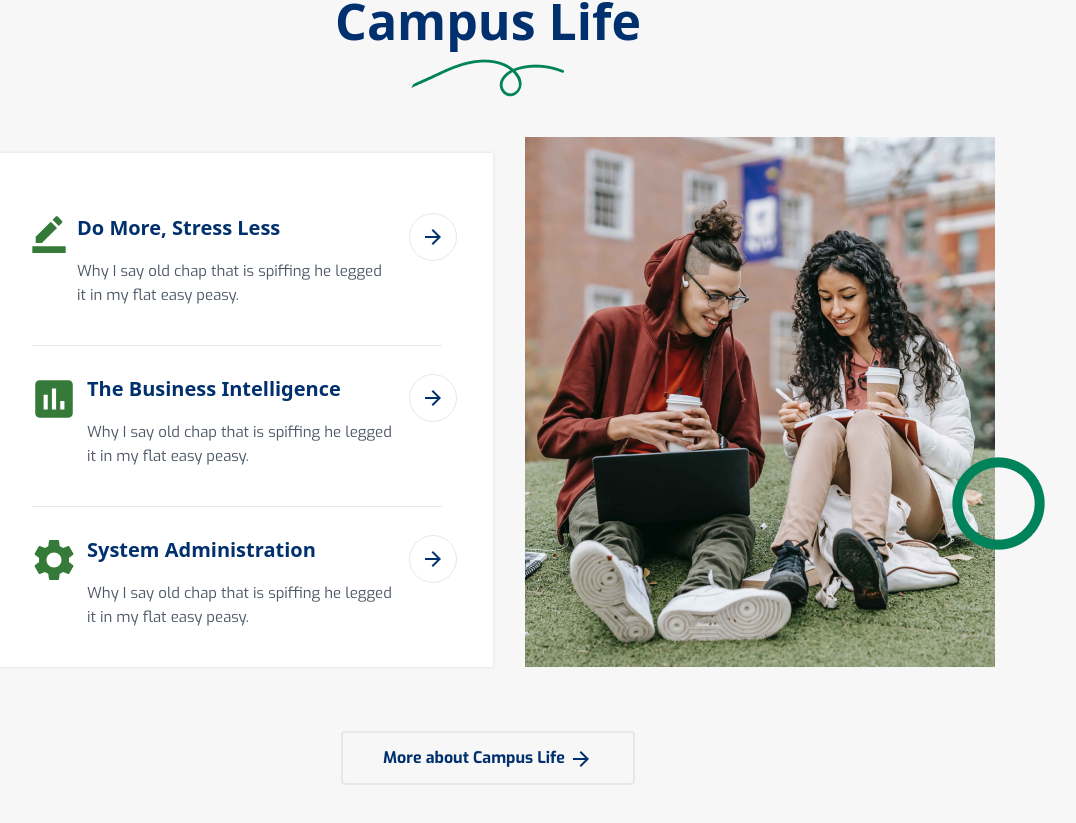
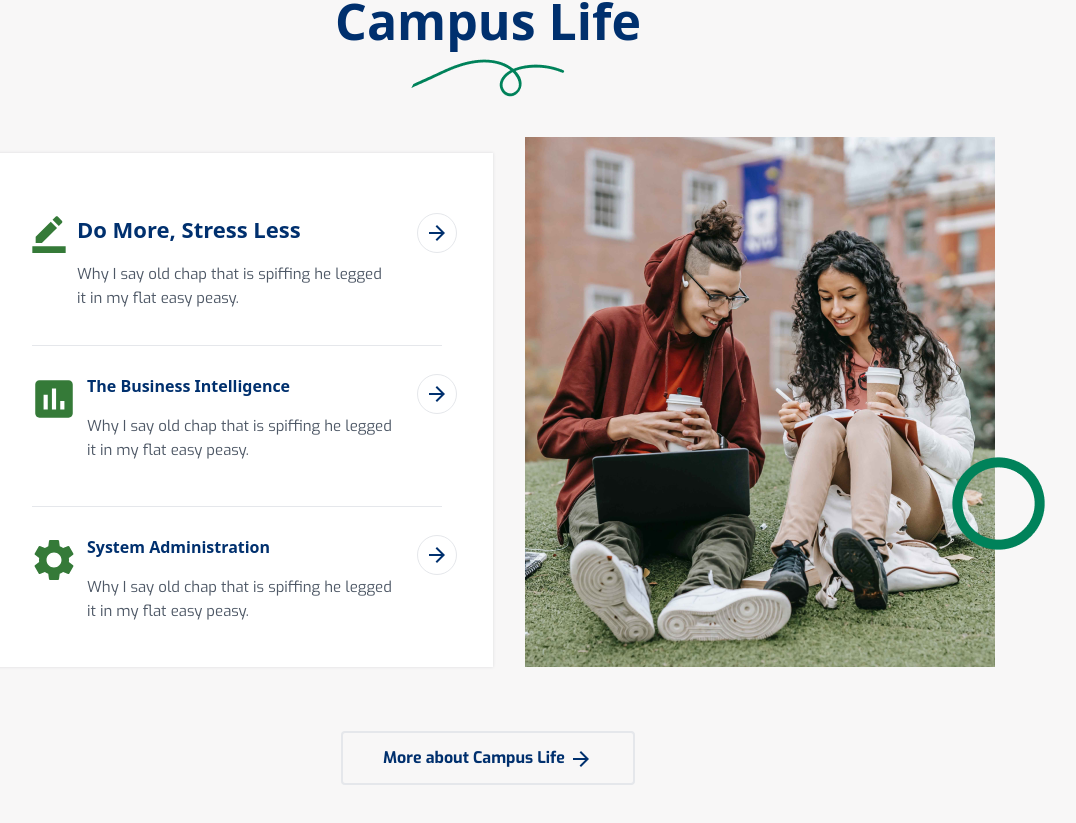
Before and after one commit to Fission-Fox/school-web, a Next.js app: page / in a window 1280 px wide. Shown: the part 2944-3767 px from the top of the page, without its empty margins (152-1228 px from the left). Built offline with nearby package versions, Linux system fonts and the light colour scheme.

Commit message:
fix: campuslife

```diff
--- a/src/components/campuslife.tsx
+++ b/src/components/campuslife.tsx
@@ -23,36 +23,14 @@ export default function Campuslife() {
       </div>
 
       <div className="flex justify-center flex-col lg:flex-row gap-8 mt-10">
-        <div className="text-[#357a38] flex flex-col gap-40 shadow bg-white w-full lg:w-[40%] pt-8 mt-4 ">
+        <div className="text-[#357a38] flex flex-col gap-40 shadow bg-white w-full  lg:w-[40%] pt-8 mt-4 ">
           <div className="w-full">
-            <div className="flex flex-row justify-between h-40 w-full py-7 px-9">
+            <div className="flex flex-row justify-between h-40 w-full py-7 px-2 md:px-9">
               <div className="px-3 flex gap-2">
                 <BorderColorIcon style={{ fontSize: "40px" }} />
                 <div>
-                  <div className="text-[#00306E] text-[15px] md:text-[20px] font-sans font-bold align items-center">
+                  <div className="text-[#00306E] text-[16px] md:text-[20px] lg:text-[22px] font-sans font-bold align items-center">
                     Do More, Stress Less
-                  </div>
-                  <div className="text-[#4d5765] text-[13px] md:text-[15px] flex flex-row mt-4">
-                    <p>
-                      {" "}
-                      Why I say old chap that is spiffing he legged <br />
-                      it in my flat easy peasy.
-                    </p>
-                  </div>
-                </div>
-              </div>
-              <button className="border rounded-full w-12 h-12 text-[#00306E] hover:bg-[#00306E] hover:text-white">
-                <ArrowForwardIcon />
-              </button>
-            </div>
-
-            <hr className="w-[80%] m-auto" />
-            <div className="flex flex-row justify-between h-40 w-full py-7 px-9">
-              <div className="px-3 flex gap-2">
-                <AssessmentIcon style={{ fontSize: "50px" }} />
-                <div>
-                  <div className="text-[#00306E] text-[15px] md:text-[20px] font-sans font-bold align items-center">
-                    The Business Intelligence
                   </div>
                   <div className="text-[#4d5765] text-[12px] md:text-[15px] flex flex-row mt-4">
                     <p>
@@ -63,19 +41,20 @@ export default function Campuslife() {
                   </div>
                 </div>
               </div>
-              <button className="border rounded-full w-12 h-12 text-[#00306E] hover:bg-[#00306E] hover:text-white">
+              <button className="border w-10 h-10 flex items-center justify-center rounded-full   text-[#00306E] hover:bg-[#00306E] hover:text-white">
                 <ArrowForwardIcon />
               </button>
             </div>
+
             <hr className="w-[80%] m-auto" />
-            <div className="flex flex-row justify-between h-40 w-full py-7 px-9">
+            <div className="flex flex-row justify-between h-40 w-full py-7 px-2 md:px-9">
               <div className="px-3 flex gap-2">
-                <SettingsIcon style={{ fontSize: "50px" }} />
+                <AssessmentIcon style={{ fontSize: "50px" }} />
                 <div>
-                  <div className="text-[#00306E] text-[15px] md:text-[20px] font-sans font-bold align items-center">
-                    System Administration
+                  <div className="text-[#00306E] text-[15px] md:text-[20px] lg:text-[16px] font-sans font-bold align items-center">
+                    The Business Intelligence
                   </div>
-                  <div className="text-[#4d5765] text-[12px] md:text-[15px] flex flex-row mt-4">
+                  <div className="text-[#4d5765] text-[11px] md:text-[15px] lg:text-[12px]flex flex-row mt-4">
                     <p>
                       {" "}
                       Why I say old chap that is spiffing he legged <br />
@@ -84,15 +63,36 @@ export default function Campuslife() {
                   </div>
                 </div>
               </div>
-              <button className="border rounded-full w-12 h-12 text-[#00306E] hover:bg-[#00306E] hover:text-white">
+              <button className="border rounded-full w-10 h-10 flex items-center justify-center text-[#00306E] hover:bg-[#00306E] hover:text-white">
+                <ArrowForwardIcon />
+              </button>
+            </div>
+            <hr className="w-[80%] m-auto" />
+            <div className="flex flex-row justify-between h-40 w-full py-7 px-2 md:px-9">
+              <div className="px-3 flex gap-2">
+                <SettingsIcon style={{ fontSize: "50px" }} />
+                <div>
+                  <div className="text-[#00306E] text-[15px] md:text-[20px] lg:text-[16px] font-sans font-bold align items-center">
+                    System Administration
+                  </div>
+                  <div className="text-[#4d5765] text-[11px] md:text-[15px] flex flex-row mt-4">
+                    <p>
+                      {" "}
+                      Why I say old chap that is spiffing he legged <br />
+                      it in my flat easy peasy.
+                    </p>
+                  </div>
+                </div>
+              </div>
+              <button className="border rounded-full w-10 h-10 flex items-center justify-center  text-[#00306E] hover:bg-[#00306E] hover:text-white">
                 <ArrowForwardIcon />
               </button>
             </div>
           </div>
         </div>
-        <div className=" relative ">
+        <div className=" relative max-w-[470px] lg: max-w-auto m-auto lg:m-0">
           <Image src={cuppic} alt="" />
-          <div className="mt-80 top-0 right-[-50px] absolute ">
+          <div className="mt-16  xl:mt-80 top-1/2 xl:top-0 right-[25px] lg:right-[-30px] xl:right-[-50px] absolute ">
             <Image className="" src={shape} alt="" />
           </div>
         </div>
--- a/src/components/welcome.tsx
+++ b/src/components/welcome.tsx
@@ -6,7 +6,7 @@ import badge from "@/assets/images/badge.png";
 import ab from "@/assets/images/ab.png";
 export default function Welcome() {
   return (
-    <div className="">
+    <div>
       <div className="flex flex-col lg:flex-row justify-center gap-28 mt-36 px-3 w-[90%] lg:w-[80%] m-auto">
         <div className="lg:w-[50%]">
           <Image src={ab} alt="" />
```
